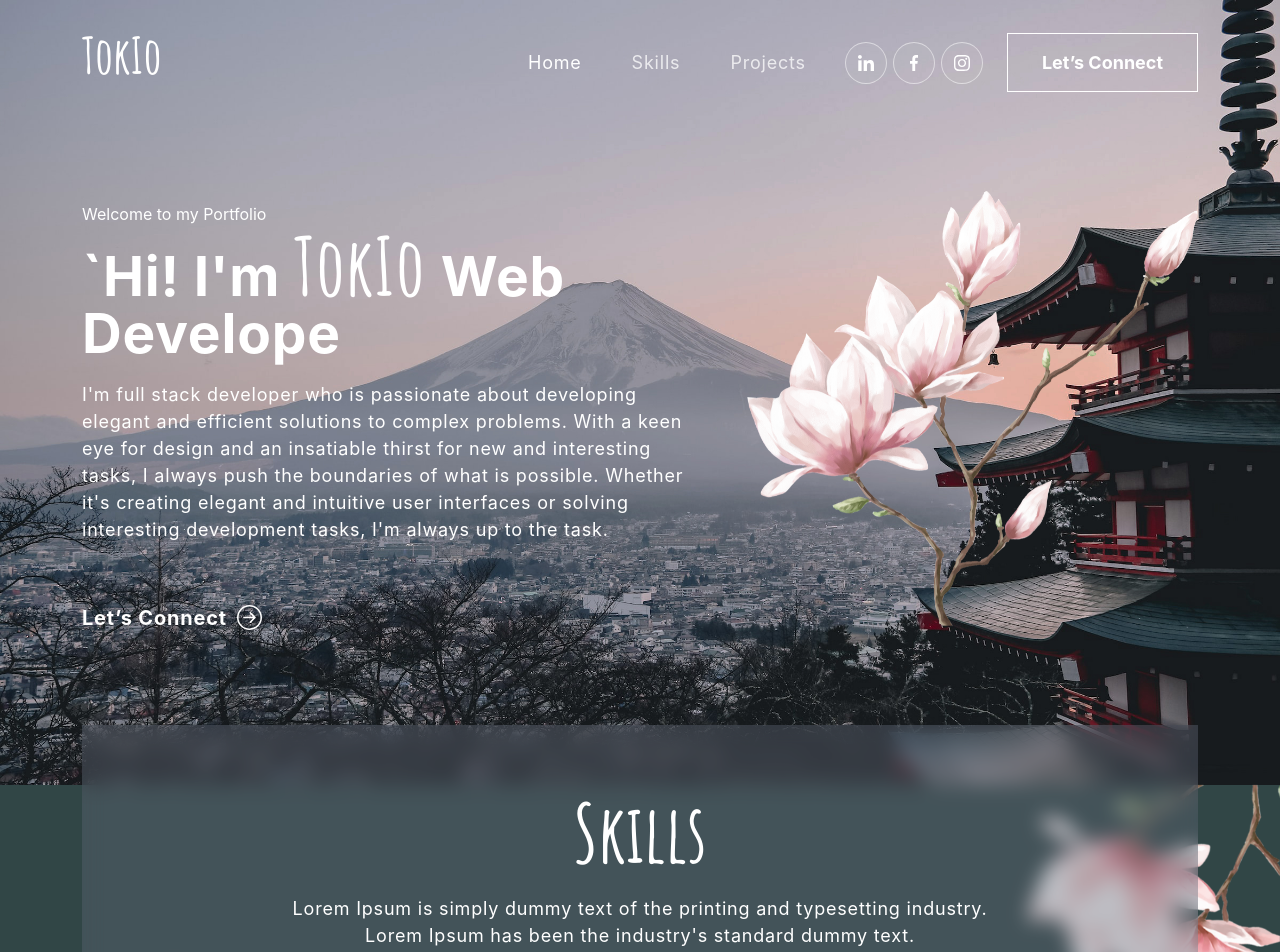
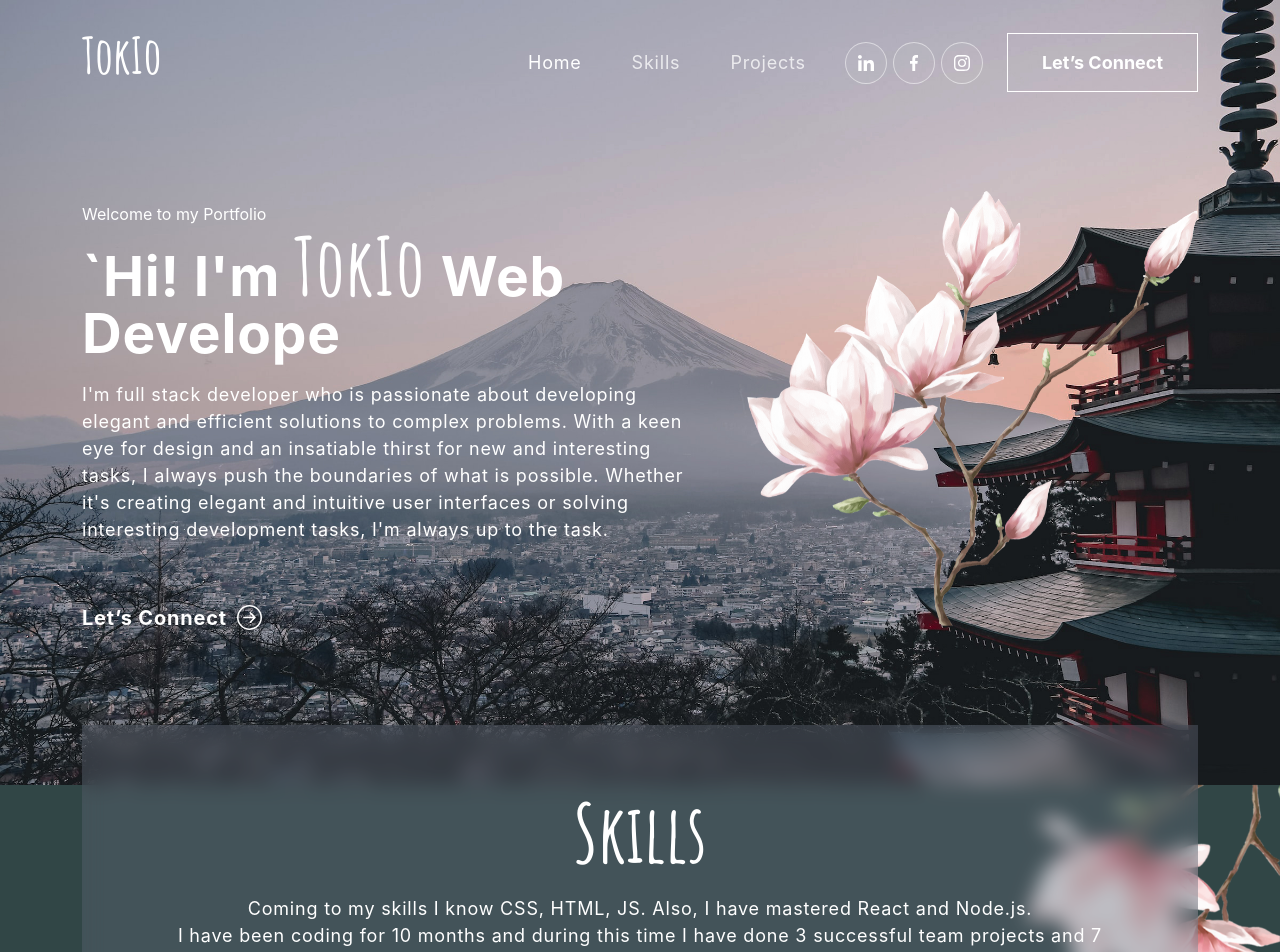
Before and after one commit to Inna-Mykytiuk/Responsive-portfolio-website, a React (Create React App) app: page / in a window 1280 px wide. Shown: the top 952 px of the page. Built offline with nearby package versions, Linux system fonts and the light colour scheme.

Commit message:
section skills done

```diff
--- a/src/components/Skills.js
+++ b/src/components/Skills.js
@@ -37,9 +37,12 @@ export const Skills = () => {
             <div className="skill-bx wow zoomIn">
               <h2>Skills</h2>
               <p>
-                Lorem Ipsum is simply dummy text of the printing and typesetting
-                industry.<br></br> Lorem Ipsum has been the industry's standard
-                dummy text.
+                Coming to my skills I know CSS, HTML, JS. Also, I have mastered
+                React and Node.js. <br></br>I have been coding for 10 months and
+                during this time I have done 3 successful team projects and 7
+                individual ones.<br></br>
+                Due to this I am good at core technical skills, organizational
+                ethics and discipline.
               </p>
               <Carousel
                 responsive={responsive}
```
